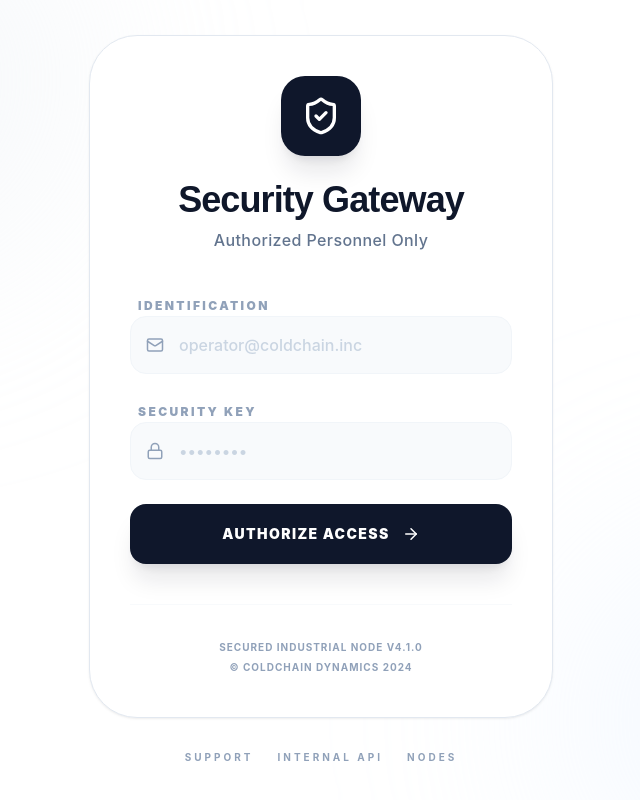
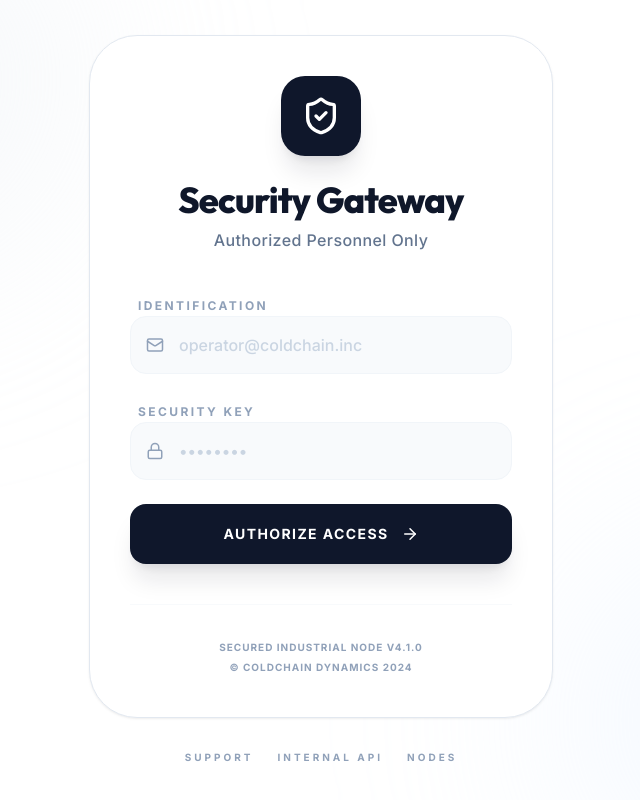
Before and after one commit to Muhammad-Owais-Warsi/iotservice-web, a React (Vite) app in the folder web/client/: page /login in a window 1280 px wide. Shown: the whole page, without its empty margins (319-959 px from the left). Built offline with nearby package versions, Linux system fonts and the light colour scheme; no server answers.

Commit message:
improve state management

```diff
--- a/web/client/src/index.css
+++ b/web/client/src/index.css
@@ -1,6 +1,5 @@
+@import url('https://fonts.googleapis.com/css2?family=Inter:wght@400;500;600;700&family=Outfit:wght@600;700;800&display=swap');
 @import "tailwindcss";
-
-@import url('https://fonts.googleapis.com/css2?family=Inter:wght@400;500;600;700&family=Outfit:wght@600;700;800&display=swap');
 
 @theme {
     --color-brand-primary: #0f172a;
```
